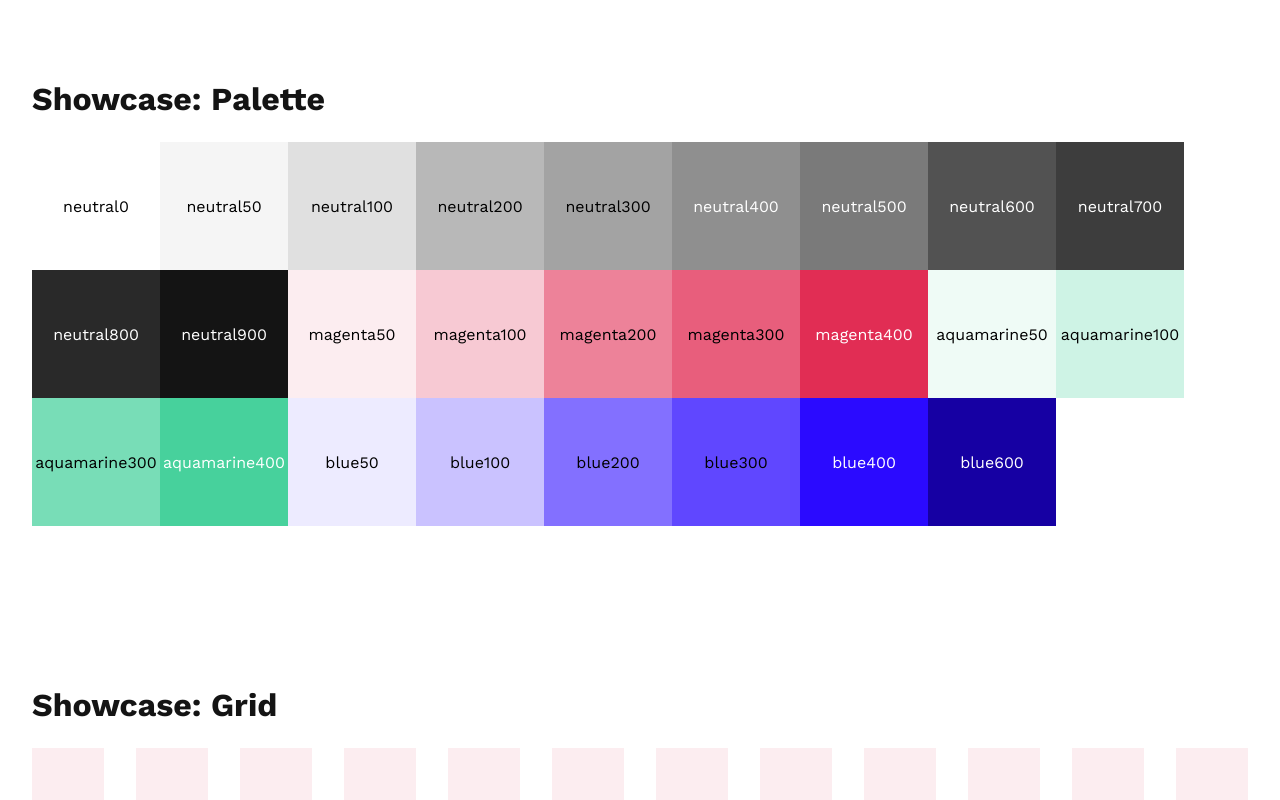
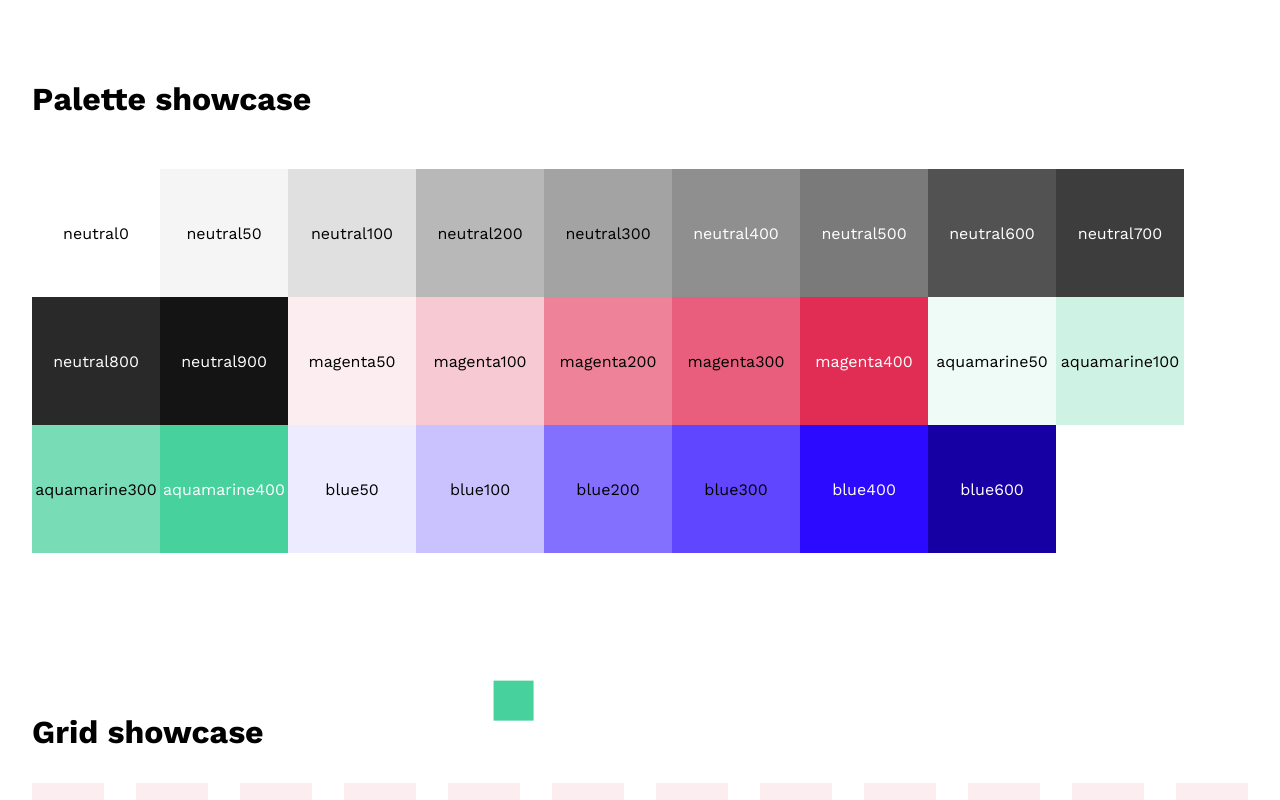
Before and after one commit to Giulio-source/ns-hinto, a React (Vite) app: page / in a window 1280 px wide. Shown: the top 800 px of the page. Built offline with nearby package versions, Linux system fonts and the light colour scheme.

Commit message:
handle pixel and section component

```diff
--- a/src/App.tsx
+++ b/src/App.tsx
@@ -5,17 +5,21 @@ import { ShowcaseIcons } from "./showcase/Icons";
 import { ShowcaseLogos } from "./showcase/Logos";
 import { ShowcasePalette } from "./showcase/Palette";
 import { ShowcaseTypography } from "./showcase/Typography";
+import { Pixels } from "./commons/Pixels";
 
 function App() {
   return (
     <>
       <GlobalStyle />
+
       <ShowcasePalette />
       <ShowcaseGrid />
       <ShowcaseIcons />
       <ShowcaseLogos />
       <ShowcaseTypography />
       <ShowcaseButtons />
+
+      <Pixels />
     </>
   );
 }
--- /dev/null
+++ b/src/commons/Pixels.tsx
@@ -0,0 +1,124 @@
+import styled, { keyframes } from "styled-components";
+import { Colors } from "./Theme";
+
+const redFloat = keyframes`
+    25% {
+      transform: translate(-15vw, 15vh);
+    }
+    50% {
+      transform: translate(0vw, 50vh);
+    }
+    75% {
+      transform: translate(10vw, 30vh);
+    }
+    100% {
+      transform: translate(0, 0);
+    }
+`;
+
+const greenFloat = keyframes`
+    25% {
+      transform: translate(-15vw, 5vh);
+    }
+    50% {
+      transform: translate(-20vw, -50vh);
+    }
+    75% {
+      transform: translate(10vw, -65vh);
+    }
+    100% {
+      transform: translate(0, 0);
+    }
+`;
+
+const blueFloat = keyframes`
+    25% {
+      transform: translate(-10vw, 5vh);
+    }
+    50% {
+      transform: translate(-15vw, 40vh);
+    }
+    75% {
+      transform: translate(5vw, 35vh);
+    }
+    100% {
+      transform: translate(0, 0);
+    }
+`;
+
+const StyledPixel = styled.div`
+  position: fixed;
+
+  &.small {
+    position: fixed;
+    width: 40px;
+    height: 40px;
+    z-index: -2;
+
+    &.red {
+      top: 20%;
+      left: 30%;
+    }
+
+    &.blue {
+      top: 40%;
+      left: 70%;
+    }
+
+    &.green {
+      top: 70%;
+      left: 50%;
+    }
+  }
+
+  &.big {
+    position: fixed;
+    width: 250px;
+    height: 200px;
+    border-radius: 80px;
+    z-index: -4;
+
+    &.red {
+      top: calc(20% - 80px);
+      left: calc(30% - 105px);
+    }
+
+    &.blue {
+      top: calc(40% - 80px);
+      left: calc(70% - 105px);
+    }
+
+    &.green {
+      top: calc(70% - 80px);
+      left: calc(50% - 105px);
+    }
+  }
+
+  &.red {
+    background: ${Colors.magenta400};
+    animation: ${redFloat} 20s linear infinite forwards;
+  }
+
+  &.blue {
+    background: ${Colors.blue400};
+    animation: ${greenFloat} 20s linear infinite forwards;
+  }
+
+  &.green {
+    background: ${Colors.aquamarine400};
+    animation: ${blueFloat} 20s linear infinite forwards;
+  }
+`;
+
+export const Pixels = () => {
+  return (
+    <>
+      <StyledPixel className="small red" />
+      <StyledPixel className="small blue" />
+      <StyledPixel className="small green" />
+      <StyledPixel className="big red" />
+      <StyledPixel className="big blue" />
+      <StyledPixel className="big green" />
+    </>
+  );
+};
--- /dev/null
+++ b/src/commons/Section.tsx
@@ -0,0 +1,76 @@
+import styled, { css } from "styled-components";
+import { Colors, DesktopBR } from "./Theme";
+
+export const StyledSection = styled.div<Pick<SectionProps, "theme">>`
+  position: relative;
+  box-sizing: content-box;
+
+  ${({ theme }) =>
+    theme === "light"
+      ? css`
+          background: transparent;
+
+          &::before {
+            content: "";
+            position: absolute;
+            inset: 0;
+            background: white;
+            z-index: -3;
+          }
+        `
+      : css`
+          background: transparent;
+          color: white;
+
+          &::before {
+            content: "";
+            position: absolute;
+            inset: 0;
+            background: ${Colors.neutral900};
+            z-index: -5;
+          }
+
+          &::after {
+            content: "";
+            position: absolute;
+            inset: 0;
+            background: transparent;
+            z-index: -1;
+            backdrop-filter: blur(70px);
+            -webkit-backdrop-filter: blur(70px);
+          }
+        `};
+`;
+
+const StyledSectionContent = styled.div<Pick<SectionProps, "defaultPadding">>`
+  margin: 0 auto;
+  padding: ${({ defaultPadding }) =>
+    defaultPadding ? "32px 16px" : "0px 16px"};
+
+  max-width: 1304px; // 1240px (content) + 64px (horizontal padding)
+
+  @media screen and (min-width: ${DesktopBR}) {
+    padding: ${({ defaultPadding }) =>
+      defaultPadding ? "80px 32px" : "0px 32px"};
+  }
+`;
+
+export const Section = ({
+  theme = "light",
+  children,
+  defaultPadding = true,
+}: SectionProps) => {
+  return (
+    <StyledSection theme={theme}>
+      <StyledSectionContent defaultPadding={defaultPadding}>
+        {children}
+      </StyledSectionContent>
+    </StyledSection>
+  );
+};
+
+type SectionProps = {
+  theme?: "light" | "dark";
+  children: React.ReactNode;
+  defaultPadding?: boolean;
+};
--- a/src/commons/Theme.ts
+++ b/src/commons/Theme.ts
@@ -14,6 +14,10 @@ export const GlobalStyle = createGlobalStyle`
   }
   body {
     font-family: "Work Sans", monospace;
+  }
+
+  h1 {
+    margin-bottom: 32px;
   }
 
    /* Gilroy */
--- a/src/showcase/Buttons.tsx
+++ b/src/showcase/Buttons.tsx
@@ -1,12 +1,13 @@
 import { Button } from "../commons/Button";
-import { Colors, Flex } from "../commons/Theme";
+import { Section } from "../commons/Section";
+import { Flex } from "../commons/Theme";
 import { ArrowRight } from "../components/Icons/ArrowRight";
-import { Section } from "./Section/Section";
 
 export const ShowcaseButtons = () => {
   return (
     <>
-      <Section title="Buttons Light" background={Colors.neutral50}>
+      <Section>
+        <h1>Showcase: Buttons Light</h1>
         <h2>Primary buttons</h2>
         <br />
         <Flex gap={16} alignItems="center">
@@ -320,11 +321,8 @@ export const ShowcaseButtons = () => {
           />
         </Flex>
       </Section>
-      <Section
-        title="Buttons Dark"
-        background={Colors.neutral900}
-        color={Colors.neutral0}
-      >
+      <Section theme="dark">
+        <h1>Showcase: Buttons Dark</h1>
         <h2 style={{ color: "white" }}>Primary buttons</h2>
         <br />
         <Flex gap={16} alignItems="center">
--- a/src/showcase/Grid.tsx
+++ b/src/showcase/Grid.tsx
@@ -1,6 +1,6 @@
 import styled from "styled-components";
 import { Colors, Grid } from "../commons/Theme";
-import { Section } from "./Section/Section";
+import { Section } from "../commons/Section";
 
 const GridColumn = styled.div`
   background: ${Colors.magenta50};
@@ -9,7 +9,8 @@ const GridColumn = styled.div`
 
 export const ShowcaseGrid = () => {
   return (
-    <Section title="Grid">
+    <Section>
+      <h1>Grid showcase</h1>
       <Grid>
         {Array.from({ length: 12 }).map(() => (
           <GridColumn />
--- a/src/showcase/Icons.tsx
+++ b/src/showcase/Icons.tsx
@@ -1,3 +1,4 @@
+import { Section } from "../commons/Section";
 import { Grid } from "../commons/Theme";
 import { Alert } from "../components/Icons/Alert";
 import { ArrowDown } from "../components/Icons/ArrowDown";
@@ -26,11 +27,11 @@ import { Plus } from "../components/Icons/Plus";
 import { Slider } from "../components/Icons/Slider";
 import { ZoomIn } from "../components/Icons/ZoomIn";
 import { ZoomOut } from "../components/Icons/ZoomOut";
-import { Section } from "./Section/Section";
 
 export const ShowcaseIcons = () => {
   return (
-    <Section title="Icons">
+    <Section>
+      <h1>Showcase: Icons</h1>
       <Grid style={{ rowGap: "24px" }}>
         <Icon Icon={ArrowRight} />
         <Icon Icon={ArrowLeft} />
--- a/src/showcase/Logos.tsx
+++ b/src/showcase/Logos.tsx
@@ -1,18 +1,26 @@
-import { Colors, Flex } from "../commons/Theme";
+import { Section } from "../commons/Section";
+import { Flex } from "../commons/Theme";
 import { Icon } from "../components/Icons/Icon";
 import { MainLogo } from "../components/Icons/MainLogo";
 import { MonogramLogo } from "../components/Icons/MonogramLogo";
-import { Section } from "./Section/Section";
 
 export const ShowcaseLogos = () => {
   return (
-    <Section title="Logos" background={Colors.magenta300}>
+    <>
+      <Section>
+        <h1>Showcase: Logos</h1>
         <Flex gap={40}>
           <Icon Icon={MainLogo} width="500px" />
+          <Icon Icon={MonogramLogo} width="50px" />
+        </Flex>
+      </Section>
+      <Section theme="dark">
+        <h1>Showcase: Logos Dark</h1>
+        <Flex gap={40}>
           <Icon Icon={MainLogo} width="500px" fill="white" />
-        <Icon Icon={MonogramLogo} width="50px" />
           <Icon Icon={MonogramLogo} width="50px" fill="white" />
         </Flex>
       </Section>
+    </>
   );
 };
--- a/src/showcase/Palette.tsx
+++ b/src/showcase/Palette.tsx
@@ -1,9 +1,11 @@
+import { Section } from "../commons/Section";
 import { Colors } from "../commons/Theme";
-import { Section } from "./Section/Section";
 
 export const ShowcasePalette = () => {
   return (
-    <Section title="Palette">
+    <Section>
+      <h1>Palette showcase</h1>
+      <br />
       <div
         style={{
           display: "flex",
--- a/src/showcase/Section/Section.style.ts
+++ /dev/null
@@ -1,29 +0,0 @@
-import styled from "styled-components";
-import { DesktopBR } from "../../commons/Theme";
-
-export const StyledSection = styled.div<{ background?: string }>`
-  margin: 40px auto 80px;
-  padding-left: 16px;
-  padding-right: 16px;
-  display: flex;
-  width: 100%;
-  justify-content: center;
-  background: ${({ background }) => background};
-
-  @media screen and (min-width: ${DesktopBR}) {
-    padding-left: 32px;
-    padding-right: 32px;
-
-    padding-top: 40px;
-    padding-bottom: 40px;
-  }
-`;
-
-export const StyledSectionTitle = styled.h1`
-  margin-bottom: 24px;
-  color: ${({ color }) => color};
-`;
-
-export const StyledSectionContent = styled.div`
-  grid-column: 1 / -1;
-`;
--- a/src/showcase/Section/Section.tsx
+++ /dev/null
@@ -1,31 +0,0 @@
-import { Colors, Grid } from "../../commons/Theme";
-import {
-  StyledSection,
-  StyledSectionContent,
-  StyledSectionTitle,
-} from "./Section.style";
-
-export const Section = ({
-  title,
-  background,
-  color = Colors.neutral900,
-  children,
-}: {
-  title: string;
-  background?: string;
-  color?: string;
-  children: React.ReactNode;
-}) => {
-  return (
-    <StyledSection background={background}>
-      <Grid>
-        <StyledSectionContent>
-          <StyledSectionTitle color={color}>
-            Showcase: {title}
-          </StyledSectionTitle>
-          {children}
-        </StyledSectionContent>
-      </Grid>
-    </StyledSection>
-  );
-};
--- a/src/showcase/Typography.tsx
+++ b/src/showcase/Typography.tsx
@@ -1,9 +1,10 @@
+import { Section } from "../commons/Section";
 import { Body, Flex, Heading, Label } from "../commons/Theme";
-import { Section } from "./Section/Section";
 
 export const ShowcaseTypography = () => {
   return (
-    <Section title="Typography">
+    <Section>
+      <h1>Showcase: Typography</h1>
       <Flex gap={24} direction="column">
         <Flex>
           <Heading size="l">Heading L</Heading>
```
Lines whose indentation alone changed are shown as unchanged.
